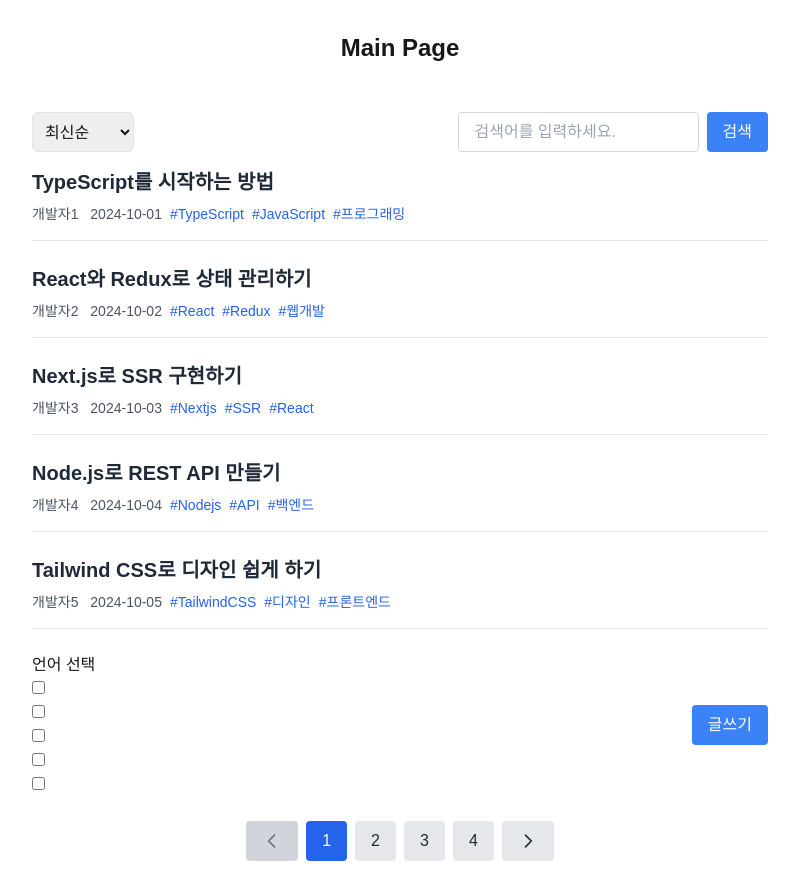
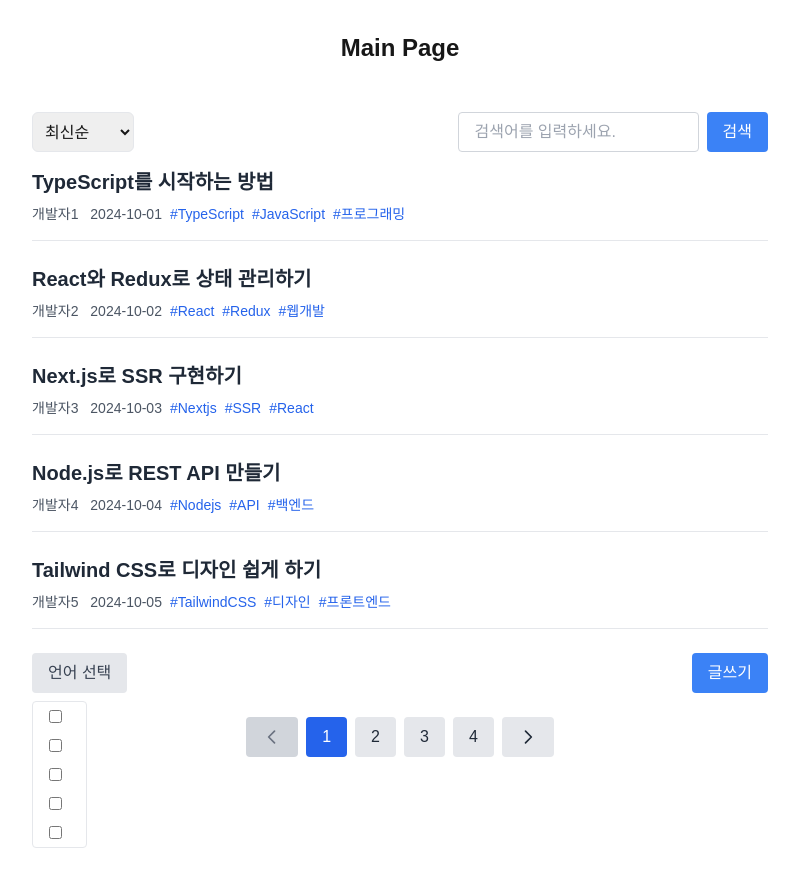
Before and after one commit to songhyein0123/code404, a Next.js app: page /main_board in a window 1280 px wide. Both pictures are taken after a click on the button "언어 선택". Shown: the whole page, without its empty margins (240-1039 px from the left). After the commit the page ends 848 px from the top, so only its background shows below. Built offline with nearby package versions, Linux system fonts and the light colour scheme.

Commit message:
style: 언어 선택을 클릭하면 나타나는 dropdown에 CSS 추가

```diff
--- a/src/components/Board.tsx
+++ b/src/components/Board.tsx
@@ -216,17 +216,20 @@ export default function Board() {
             {/* 필터 체크박스와 글쓰기 버튼 */}
             <div className="flex justify-between items-center mb-4">
                 {/* 체크박스 드롭다운 필터 */}
-                <div>
-                    <button onClick={toggleDropdown}>언어 선택</button>
+                <div className="relative">
+                    <button className="bg-gray-200 text-gray-700 px-4 py-2 rounded" onClick={toggleDropdown}>
+                        언어 선택
+                    </button>
                     {isDropdownOpen && (
-                        <div>
+                        <div className="absolute mt-2 bg-white border rounded shadlw-lg">
                             {availableTags.map((tag) => (
-                                <div key={tag}>
-                                    <label>
+                                <div key={tag} className="px-4 py-2">
+                                    <label className="flex item-center">
                                         <input
                                             type="checkbox"
                                             checked={selectedTags.includes(tag)}
                                             onChange={() => handleTagChange(tag)}
+                                            className="mr-2"
                                         />
                                     </label>
                                 </div>
```
